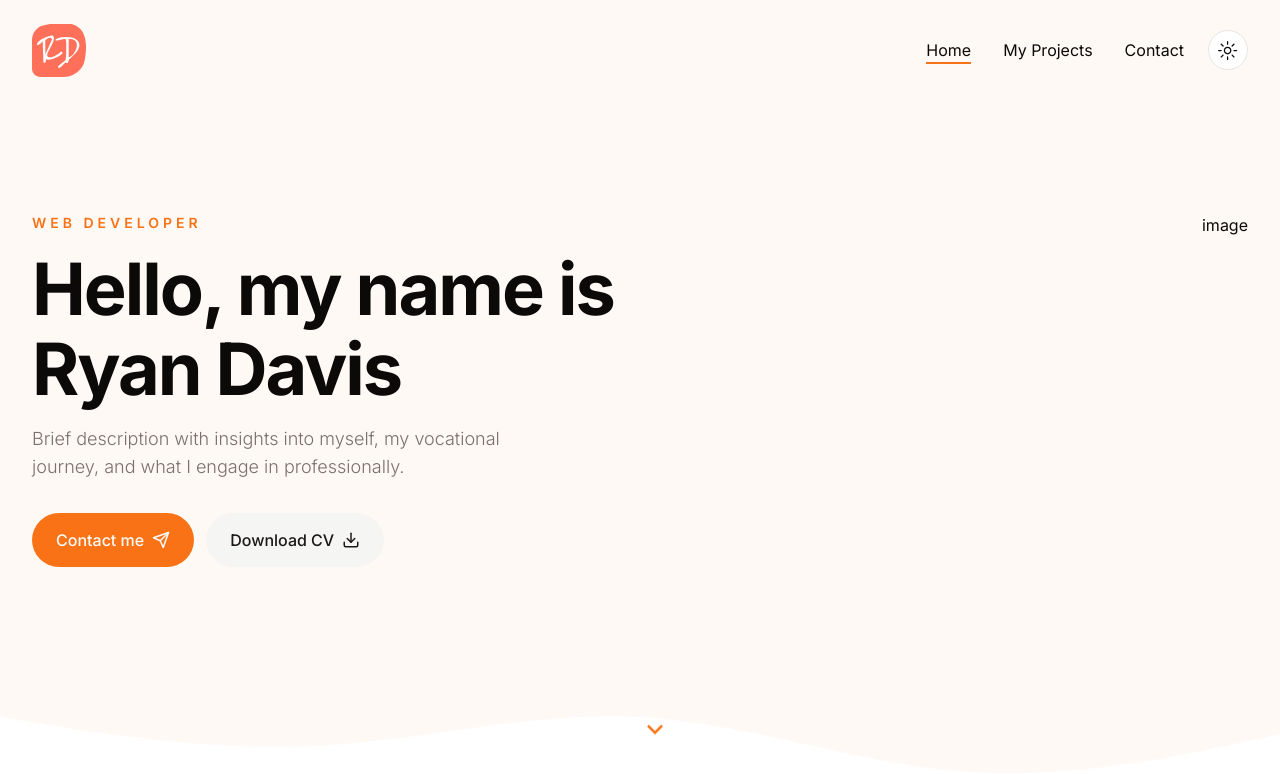
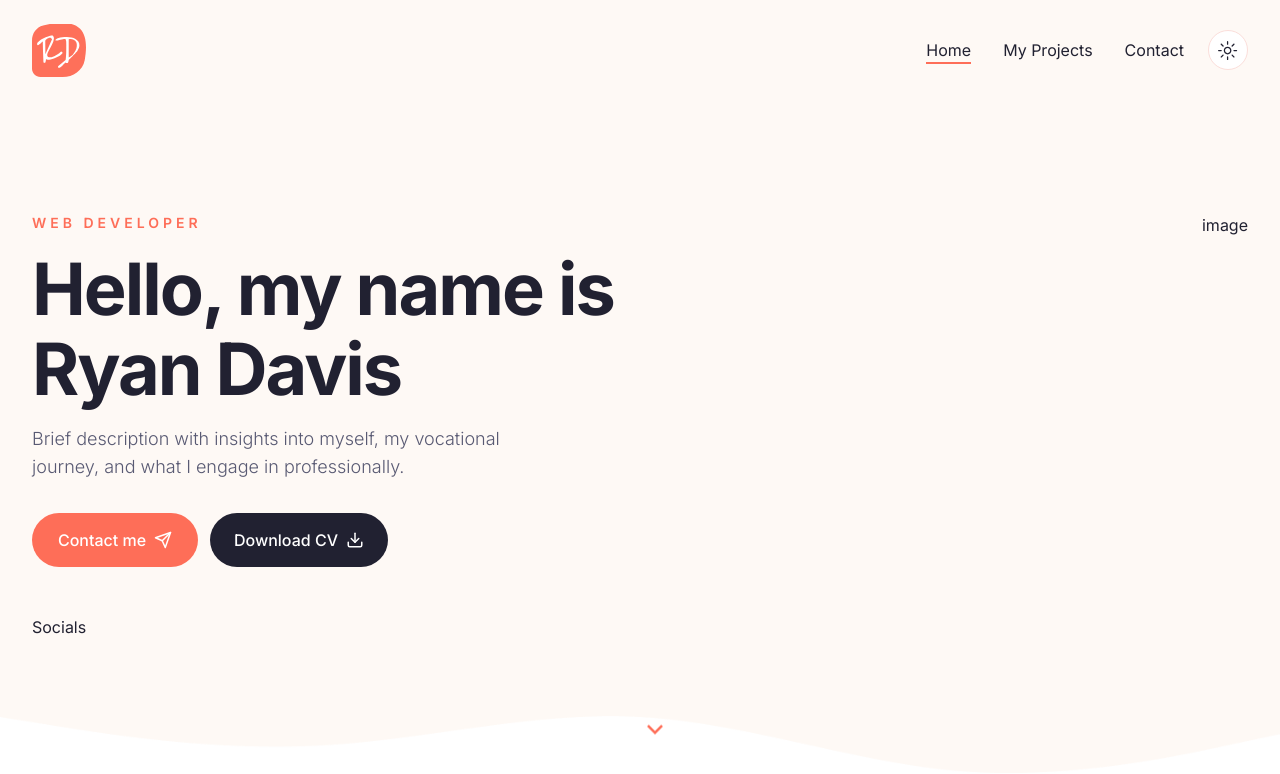
Before and after one commit to Jisap/Portfolio_Next14-Tailwind-Shadcn, a Next.js app: page / in a window 1280 px wide. Shown: the top 774 px of the page. Built offline with nearby package versions, Linux system fonts and the light colour scheme.

Commit message:
variables

```diff
--- a/app/globals.css
+++ b/app/globals.css
@@ -6,47 +6,49 @@
   @layer base {
       :root {
         --background: 0 0% 100%;
-        --foreground: 20 14.3% 4.1%;
+        --foreground: 240 19% 16%;
         --card: 0 0% 100%;
-        --card-foreground: 20 14.3% 4.1%;
+        --card-foreground: 240 19% 16%;
         --popover: 0 0% 100%;
         --popover-foreground: 20 14.3% 4.1%;
-        --primary: 24.6 95% 53.1%;
-        --primary-foreground: 60 9.1% 97.8%;
-        --secondary: 60 4.8% 95.9%;
-        --secondary-foreground: 24 9.8% 10%;
+        --primary: 8 99% 67%;
+        --primary-foreground: 300 0% 100%;
+        --secondary: 240 19% 16%;
+        --secondary-foreground: 300 0% 100%;
+        --tertiary: 27 82% 98%;
         --muted: 60 4.8% 95.9%;
-        --muted-foreground: 25 5.3% 44.7%;
-        --accent: 60 4.8% 95.9%;
+        --muted-foreground: 237 13% 40%;
+        --accent: 237 9% 96%;
         --accent-foreground: 24 9.8% 10%;
         --destructive: 0 84.2% 60.2%;
         --destructive-foreground: 60 9.1% 97.8%;
-        --border: 20 5.9% 90%;
-        --input: 20 5.9% 90%;
-        --ring: 24.6 95% 53.1%;
+        --border: 8 82% 92%;
+        --input: 8 82% 92%;
+        --ring: 9 99% 67%;
         --radius: 0.5rem;
       }
 
       .dark {
-        --background: 20 14.3% 4.1%;
+        --background: 237 22% 20%;
         --foreground: 60 9.1% 97.8%;
-        --card: 20 14.3% 4.1%;
-        --card-foreground: 60 9.1% 97.8%;
+        --card: 240 19% 16%;
+        --card-foreground: 300 0% 100%;
         --popover: 20 14.3% 4.1%;
         --popover-foreground: 60 9.1% 97.8%;
-        --primary: 20.5 90.2% 48.2%;
-        --primary-foreground: 60 9.1% 97.8%;
-        --secondary: 12 6.5% 15.1%;
-        --secondary-foreground: 60 9.1% 97.8%;
+        --primary: 8 99% 67%;
+        --primary-foreground: 300 0% 100%;
+        --secondary: 240 19% 16%;
+        --secondary-foreground: 300 0% 100%;
+        --tertiary: 237 22% 20%;
         --muted: 12 6.5% 15.1%;
-        --muted-foreground: 24 5.4% 63.9%;
-        --accent: 12 6.5% 15.1%;
-        --accent-foreground: 60 9.1% 97.8%;
+        --muted-foreground: 237 13% 63%;
+        --accent: 240 19% 16%;
+        --accent-foreground: 300 0% 100%;
         --destructive: 0 72.2% 50.6%;
         --destructive-foreground: 60 9.1% 97.8%;
-        --border: 12 6.5% 15.1%;
-        --input: 12 6.5% 15.1%;
-        --ring: 20.5 90.2% 48.2%;
+        --border: 237 22% 20%;
+        --input: 237 22% 23%;
+        --ring: 8 99% 67%;
       }
     }
 }
--- a/components/Hero.jsx
+++ b/components/Hero.jsx
@@ -35,6 +35,8 @@
                 Download CV <Download size={18} />
               </Button>
             </div>
+            {/* socials */}
+            <Socials />
           </div>
           {/* image */}
           <div className='hidden xl:flex relative'>image</div>
--- a/components/ui/button.jsx
+++ b/components/ui/button.jsx
@@ -20,7 +20,7 @@
         link: "text-primary underline-offset-4 hover:underline",
       },
       size: {
-        default: "h-[54px] px-6 py-2",
+        default: "h-[54px] px-6 py-2 min-w-[166px]",
         sm: "h-9 rounded-md px-3",
         lg: "h-11 rounded-md px-8",
         icon: "h-10 w-10",
--- a/tailwind.config.js
+++ b/tailwind.config.js
@@ -29,6 +29,9 @@
         secondary: {
           DEFAULT: "hsl(var(--secondary))",
           foreground: "hsl(var(--secondary-foreground))",
+        },
+        tertiary: {
+          DEFAULT: "hsl(var(--tertiary))",
         },
         destructive: {
           DEFAULT: "hsl(var(--destructive))",
```
